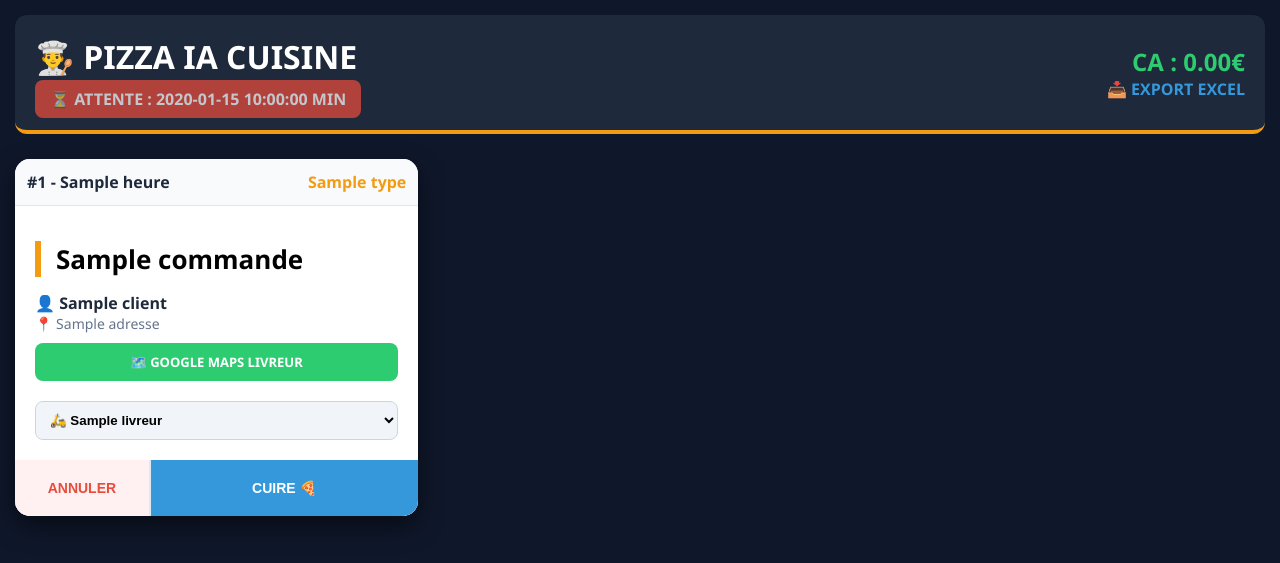
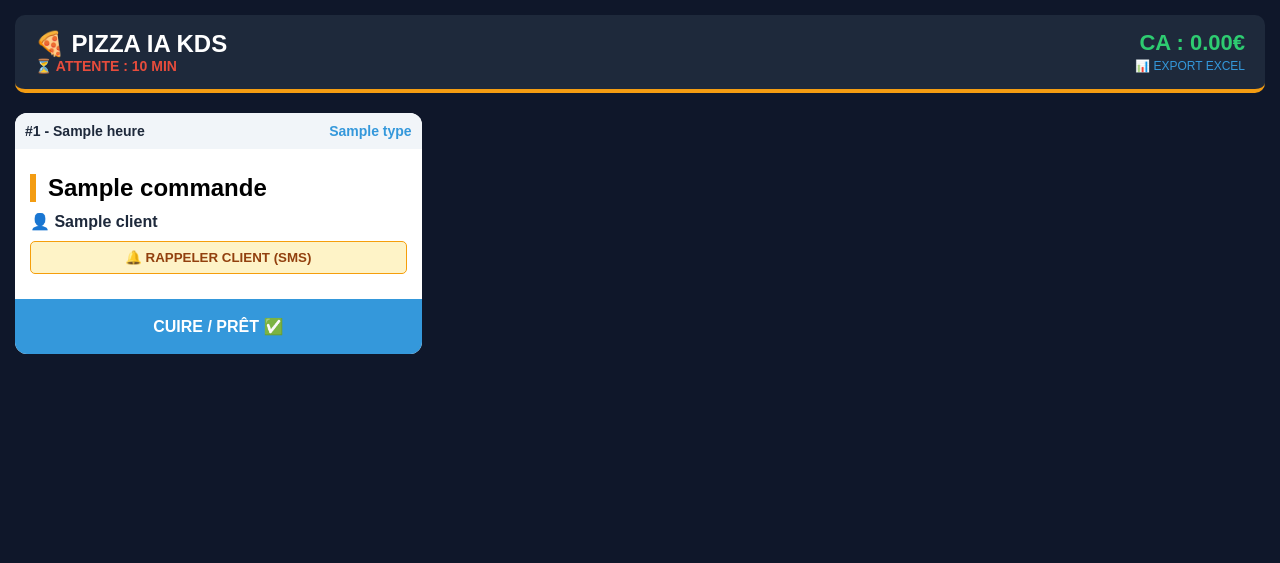
Before and after one commit to kamwagabriel/pizza-ia-pro, a Flask app: template templates/index.html in a window 1280 px wide. Shown: the top 563 px of the page. Run offline with Flask 3, Linux system fonts and the light colour scheme; the template is opened without the code that fills it: most values are stand-ins (such as "Sample title", 1, 10 or a date in 2020).

Commit message:
Update KDS Pizza IA title and styles

```diff
--- a/templates/index.html
+++ b/templates/index.html
@@ -2,94 +2,103 @@
 <html lang="fr">
 <head>
     <meta charset="UTF-8">
-    <title>🍕 PIZZA IA CONTROLE PRO</title>
+    <title>🍕 KDS PIZZA IA - CUISINE</title>
     <style>
-        :root { --bg: #0f172a; --card: #ffffff; --orange: #f39c12; --blue: #3498db; --green: #2ecc71; --red: #e74c3c; --text: #1e293b; }
-        body { font-family: 'Segoe UI', sans-serif; background: var(--bg); color: white; margin: 0; padding: 15px; }
+        :root { --bg: #0f172a; --card: #ffffff; --orange: #f39c12; --blue: #3498db; --green: #2ecc71; --red: #e74c3c; }
+        body { font-family: sans-serif; background: var(--bg); color: white; padding: 15px; margin: 0; }
+        .header { display: flex; justify-content: space-between; align-items: center; background: #1e293b; padding: 15px 20px; border-radius: 10px; margin-bottom: 20px; border-bottom: 4px solid var(--orange); }
+        .grid { display: grid; grid-template-columns: repeat(auto-fill, minmax(320px, 1fr)); gap: 15px; }
 
-        .header { display: flex; justify-content: space-between; align-items: center; background: #1e293b; padding: 20px; border-radius: 12px; margin-bottom: 25px; border-bottom: 4px solid var(--orange); }
-        .wait-tag { background: var(--red); color: white; padding: 8px 15px; border-radius: 8px; font-weight: bold; animation: pulse 2s infinite; }
-        @keyframes pulse { 0% { opacity: 1; } 50% { opacity: 0.7; } 100% { opacity: 1; } }
+        .ticket { background: var(--card); color: #1e293b; border-radius: 12px; overflow: hidden; position: relative; }
+        .livraison-border { border-top: 8px solid var(--red); }
+        .ticket-h { padding: 10px; background: #f1f5f9; display: flex; justify-content: space-between; font-weight: bold; font-size: 14px; }
+        .ticket-b { padding: 15px; }
+        .items { font-size: 24px; font-weight: 900; color: #000; border-left: 6px solid var(--orange); padding-left: 12px; margin: 10px 0; }
 
-        .grid { display: grid; grid-template-columns: repeat(auto-fill, minmax(350px, 1fr)); gap: 20px; }
+        /* Alerte Clignotante Retard */
+        .late-alert { border: 4px solid var(--red) !important; animation: blink 1s infinite; }
+        @keyframes blink { 50% { opacity: 0.5; } }
 
-        .ticket { background: var(--card); color: var(--text); border-radius: 15px; overflow: hidden; box-shadow: 0 10px 25px rgba(0,0,0,0.5); border: none; }
-        .livraison-border { border-top: 8px solid var(--red); }
-
-        .ticket-h { padding: 12px; background: #f8fafc; border-bottom: 1px solid #e2e8f0; display: flex; justify-content: space-between; font-weight: bold; }
-        .ticket-b { padding: 20px; }
-        .items { font-size: 26px; font-weight: 900; color: #000; border-left: 6px solid var(--orange); padding-left: 15px; margin: 15px 0; }
-
-        .btn-maps { display: block; text-align: center; background: var(--green); color: white; text-decoration: none; padding: 10px; border-radius: 8px; font-size: 13px; font-weight: bold; margin-bottom: 10px; }
-        .livreur-select { width: 100%; padding: 10px; margin-top: 10px; border-radius: 8px; border: 1px solid #cbd5e1; background: #f1f5f9; font-weight: bold; }
-
-        .footer { display: grid; grid-template-columns: 1fr 2fr; gap: 2px; background: #e2e8f0; }
-        .btn { border: none; padding: 20px; font-weight: bold; cursor: pointer; font-size: 14px; }
-        .btn-cancel { background: #fff1f1; color: var(--red); }
-        .btn-next { background: var(--blue); color: white; }
+        .btn { border: none; padding: 18px; font-weight: bold; cursor: pointer; width: 100%; font-size: 16px; text-transform: uppercase; }
+        .btn-ready { background: var(--blue); color: white; }
+        .btn-archive { background: var(--green); color: white; }
+        .btn-sms { background: #fef3c7; color: #92400e; border: 1px solid #f59e0b; width: 100%; padding: 8px; border-radius: 5px; cursor: pointer; font-weight: bold; margin: 10px 0; }
+        .btn-maps { display: block; text-align: center; background: #dcfce7; color: #166534; text-decoration: none; padding: 8px; border-radius: 5px; font-size: 12px; font-weight: bold; margin-bottom: 10px; border: 1px solid #166534; }
     </style>
 </head>
 <body>
 
     <div class="header">
         <div>
-            <h1 style="margin:0">👨‍🍳 PIZZA IA CUISINE</h1>
-            <div style="margin-top:10px;"><span class="wait-tag">⏳ ATTENTE : {{ wait_time }} MIN</span></div>
+            <h2 style="margin:0">🍕 PIZZA IA KDS</h2>
+            <div id="wait-display" style="color:var(--red); font-weight:bold; font-size:14px;"></div>
         </div>
         <div style="text-align:right">
-            <div style="font-size:24px; color:var(--green); font-weight:bold;">CA : {{ "%.2f"|format(ca) }}€</div>
-            <a href="/export_excel" style="color:var(--blue); font-weight:bold; text-decoration:none;">📥 EXPORT EXCEL</a>
+            <div style="font-size:22px; color:var(--green); font-weight:bold;">CA : {{ "%.2f"|format(ca) }}€</div>
+            <a href="/export_excel" style="color:var(--blue); text-decoration:none; font-size:12px;">📊 EXPORT EXCEL</a>
         </div>
     </div>
 
     <div class="grid">
         {% for order in orders %}
-        <div id="t-{{ order.id }}" class="ticket {% if order.type == 'LIVRAISON' %}livraison-border{% endif %}">
+        <div id="t-{{ order.id }}" class="ticket {% if order.type == 'LIVRAISON' %}livraison-border{% endif %}" data-time="{{ order.heure }}">
             <div class="ticket-h">
                 <span>#{{ order.id }} - {{ order.heure }}</span>
-                <span style="color:var(--orange)">{{ order.type }}</span>
+                <span style="color:var(--blue)">{{ order.type }}</span>
             </div>
             <div class="ticket-b">
                 <div class="items">{{ order.commande }}</div>
-                <div style="font-weight: bold;">👤 {{ order.client }}</div>
-                <div style="font-size: 14px; color:#64748b; margin-bottom:10px;">📍 {{ order.adresse }}</div>
+                <div style="font-weight:bold">👤 {{ order.client }}</div>
 
-                {% if order.maps_url %}
-                <a href="{{ order.maps_url }}" target="_blank" class="btn-maps">🗺️ GOOGLE MAPS LIVREUR</a>
+                {% if order.type == 'LIVRAISON' %}
+                    <div style="font-size:13px; color:gray; margin-bottom:10px;">📍 {{ order.adresse }}</div>
+                    <a href="{{ order.maps_url }}" target="_blank" class="btn-maps">🗺️ GOOGLE MAPS</a>
+                {% else %}
+                    <button class="btn-sms" onclick="alert('SMS Envoyé au client !')">🔔 RAPPELER CLIENT (SMS)</button>
                 {% endif %}
+            </div>
 
-                <select class="livreur-select">
-                    {% for livreur in livreurs %}
-                    <option value="{{ livreur }}">🛵 {{ livreur }}</option>
-                    {% endfor %}
-                </select>
-            </div>
             <div class="footer" id="f-{{ order.id }}">
-                <button class="btn btn-cancel" onclick="annuler('{{ order.id }}')">ANNULER</button>
-                <button class="btn btn-next" onclick="etape2('{{ order.id }}')">CUIRE 🍕</button>
+                {% if order.status == 'En attente' %}
+                    <button class="btn btn-ready" onclick="changerStatut('{{ order.id }}', 'Prêt')">CUIRE / PRÊT ✅</button>
+                {% else %}
+                    <button class="btn btn-archive" onclick="changerStatut('{{ order.id }}', 'Archivé')">LIVRÉ / REMIS ➔</button>
+                {% endif %}
             </div>
         </div>
         {% endfor %}
     </div>
 
     <script>
-        function etape2(id) {
-            document.getElementById(`f-${id}`).innerHTML = `
-                <button class="btn btn-cancel" onclick="annuler('${id}')">ANNULER</button>
-                <button class="btn btn-next" style="background:var(--orange)" onclick="etape3('${id}')">PRÊT ✅</button>`;
+        function changerStatut(id, newStatus) {
+            fetch('/update_status', {
+                method: 'POST',
+                headers: {'Content-Type': 'application/json'},
+                body: JSON.stringify({id: id, status: newStatus})
+            }).then(() => location.reload());
         }
-        function etape3(id) {
-            document.getElementById(`f-${id}`).innerHTML = `
-                <button class="btn btn-cancel" onclick="annuler('${id}')">ANNULER</button>
-                <button class="btn btn-next" style="background:var(--green)" onclick="finir('${id}')">SERVIR ➔</button>`;
+
+        // Calcul temps attente et gestion alertes retard
+        function updateKDS() {
+            const now = new Date();
+            const tickets = document.querySelectorAll('.ticket');
+
+            // Affichage temps d'attente global
+            document.getElementById('wait-display').innerText = `⏳ ATTENTE : ${tickets.length * 10} MIN`;
+
+            tickets.forEach(t => {
+                const [h, m] = t.dataset.time.split(':');
+                const oTime = new Date(); oTime.setHours(h, m);
+                // Si plus de 15 minutes -> Clignote
+                if ((now - oTime) / 60000 > 15) t.classList.add('late-alert');
+            });
         }
-        function finir(id) {
-            document.getElementById(`t-${id}`).style.opacity = '0.2';
-            document.getElementById(`t-${id}`).style.pointerEvents = 'none';
-        }
-        function annuler(id) {
-            if(confirm("Confirmer l'annulation ?")) document.getElementById(`t-${id}`).remove();
-        }
+
+        setInterval(updateKDS, 10000);
+        updateKDS();
+
+        // Rafraîchissement auto pour les nouvelles commandes IA
+        setTimeout(() => location.reload(), 30000);
     </script>
 </body>
 </html>
```
